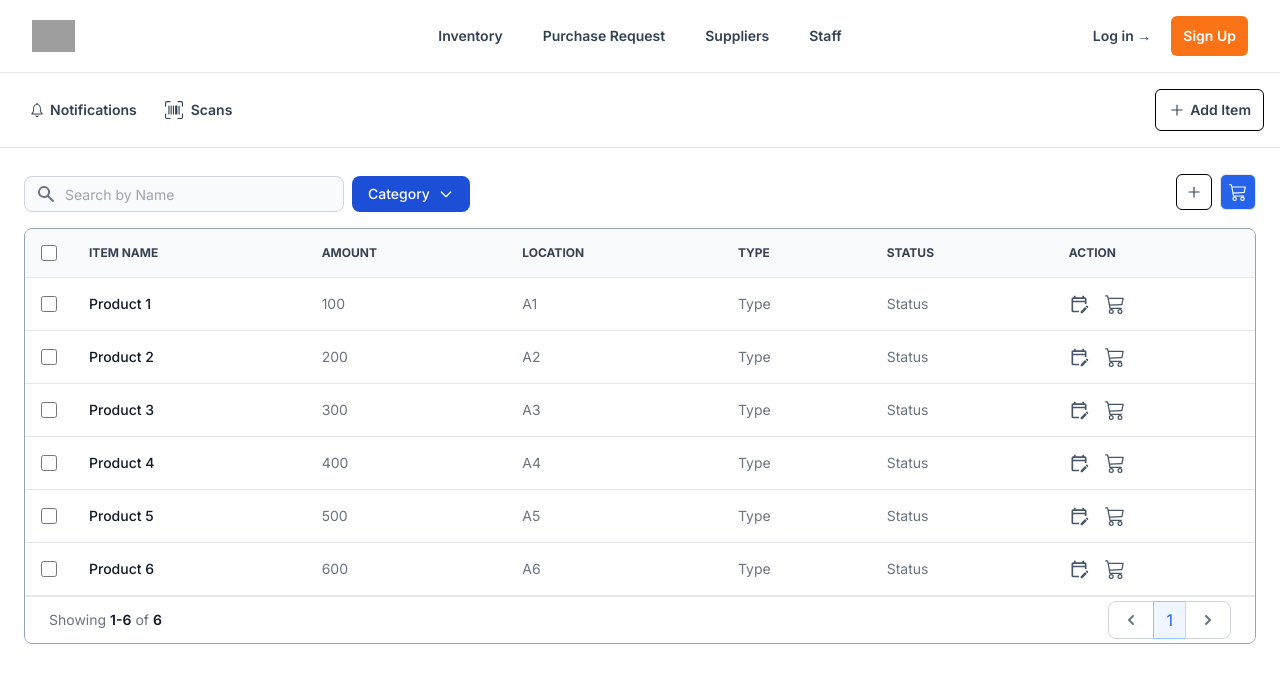
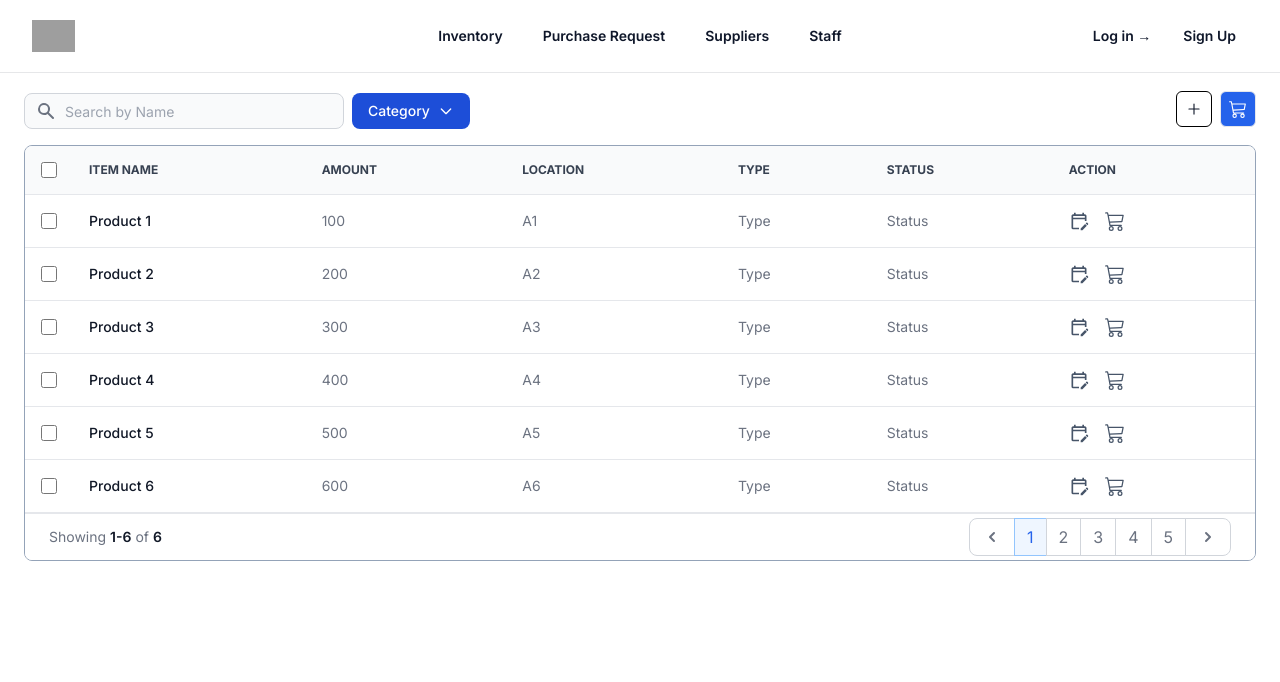
Before and after one commit to Team-Ventare/shim, a Next.js app: page /inventory in a window 1280 px wide. Shown: the top 682 px of the page. Built offline with nearby package versions, Linux system fonts and the light colour scheme; grey boxes are pictures that could not be loaded.

Commit message:
overhaul

```diff
--- a/app/inventory/page.tsx
+++ b/app/inventory/page.tsx
@@ -10,6 +10,7 @@ import { Menu, Transition } from "@headlessui/react";
 import { Fragment, useState } from "react";
 import { RxCross2 } from "react-icons/rx";
 import React from "react";
+import { useTheme } from "next-themes";
 
 const categoryPills = [
   "Name",
@@ -43,14 +44,15 @@ const tableHeaders = [
   "Action",
 ];
 
-export default function Example() {
+export default function Inventory() {
+  const { theme, setTheme } = useTheme();
   const [cartAddNotification, setCartAddNotification] = useState(false);
   const [showItemSavedModal, setShowItemSavedModal] = useState(false);
   const [categoryPill, setCategoryPill] = useState(categoryPills[0]);
   const [cartQuantity, setCartQuantity] = useState(0);
   const [currentPage, setCurrentPage] = useState(1);
   const itemsPerPage = 10;
-  const totalItems = products.length;
+  const totalItems = 50;
   const totalPages = Math.ceil(totalItems / itemsPerPage);
 
   const handlePageChange = (pageNumber: React.SetStateAction<number>) => {
@@ -69,41 +71,25 @@ export default function Example() {
   };
 
   return (
-    <div className="bg-white min-h-screen min-w-screen max-w-screen">
+    <div className={theme == "dark" ? "dark" : undefined}>
+      <div className="min-h-screen min-w-screen max-w-screen bg-white dark:bg-slate-900">
         <Nav />
 
-      <div className="flex justify-between items-center p-4 border-b">
-        <div className="flex">
-          <button className="text-sm font-semibold leading-6 text-slate-700 hover:bg-slate-100 px-3 py-2 rounded-md flex items-center">
-            <IoIosNotificationsOutline className="text-lg mr-1" />
-            <span>Notifications</span>
-          </button>
-          <button className="text-sm font-semibold leading-6 text-slate-700 hover:bg-slate-100 px-3 py-2 rounded-md flex items-center ml-1">
-            <BsUpcScan className="text-lg mr-2" />
-            <span>Scans</span>
-          </button>
-        </div>
-
-        <div className="flex items-center space-x-2">
-          <button className="text-sm font-semibold leading-6 text-slate-700 hover:bg-slate-100 px-3 py-2 rounded-md flex items-center border-black border">
-            <IoAdd className="text-lg mr-1" />
-            <span>Add Item</span>
-          </button>
-        </div>
-      </div>
-
+        <div className="mx-auto min-w-screen px-6 py-4">
+          {/* Start - Notification Stack */}
+          <div>
             {
               /* Item Saved Alert */
               !showItemSavedModal ? undefined : (
-          <div className="bg-orange-50 border-y border-orange-400 p-4">
+                <div className="bg-orange-50 dark:bg-gray-800 border border-orange-400 p-4 rounded-lg mb-2">
                   <div className="flex justify-between">
-              <p className="text-sm text-orange-700">
+                    <p className="text-orange-800 dark:text-orange-400 text-md">
                       Item saved and inventory updated!
                     </p>
                     <div className="flex-shrink-0">
                       <RxCross2
                         onClick={() => setShowItemSavedModal(false)}
-                  className="text-lg text-orange-700 cursor-pointer"
+                        className="text-lg bg-orange-50 dark:bg-gray-800 text-orange-800 dark:text-orange-400 cursor-pointer"
                       />
                     </div>
                   </div>
@@ -114,22 +100,24 @@ export default function Example() {
             {
               /* Cart Alert */
               !cartAddNotification ? undefined : (
-          <div className="bg-blue-50 border-y border-blue-400 p-4">
+                <div className="bg-blue-50 dark:bg-gray-800 border border-blue-400 p-4 rounded-lg mb-2">
                   <div className="flex justify-between">
-              <p className="text-sm text-blue-700">{`Item added to cart. Cart total ${cartQuantity}`}</p>
+                    <p className="text-blue-800 dark:text-blue-400 text-md">{`Item added to cart. Cart total ${cartQuantity}`}</p>
                     <div className="flex-shrink-0">
                       <RxCross2
                         onClick={() => setCartAddNotification(false)}
-                  className="text-lg text-blue-700 cursor-pointer"
+                        className="text-lg bg-blue-50 dark:bg-gray-800 text-blue-800 dark:text-blue-400 cursor-pointer"
                       />
                     </div>
                   </div>
                 </div>
               )
             }
+          </div>
+          {/* End - Notification Stack */}
 
-      <div className="mx-auto min-w-screen px-6 pt-6">
-        <div className="pb-4 bg-white dark:bg-gray-900">
+          <div className="pb-4">
+            {/* Start - Top Bar */}
             <div className="flex justify-between items-center">
               <div className="flex">
                 {/* Search Bar */}
@@ -217,7 +205,7 @@ export default function Example() {
 
               {/* Start - Right Side */}
               <div className="flex items-center space-x-2">
-              <button className="text-sm font-semibold leading-6 text-slate-700 hover:bg-slate-100 p-2 rounded-md flex items-center border-black border h-9">
+                <button className="text-sm font-semibold leading-6 text-slate-900 dark:text-white hover:bg-slate-100 dark:hover:bg-slate-800 p-2 rounded-md flex items-center border-black dark:border-slate-400 border h-9">
                   <IoAdd className="text-lg" />
                 </button>
                 <button className="text-sm font-semibold leading-6 text-white bg-blue-600 hover:bg-blue-700 p-2 rounded-md flex items-center border h-9">
@@ -225,12 +213,13 @@ export default function Example() {
                 </button>
               </div>
             </div>
+            {/* END - Top Bar */}
           </div>
 
           {/* Table */}
           <div className="relative overflow-x-auto border border-slate-400 sm:rounded-lg">
             <table className="w-full text-sm text-left text-gray-500 dark:text-gray-400 table-auto sm:rounded-lg">
-            <thead className="text-xs text-gray-700 uppercase bg-gray-50 dark:bg-gray-700 dark:text-gray-400 border-b border-gray-200">
+              <thead className="text-xs text-gray-700 uppercase bg-gray-50 dark:bg-gray-700 dark:text-gray-400 border-b border-gray-200 dark:border-gray-700">
                 <tr>
                   <th scope="col" className="p-4">
                     <div className="flex items-center">
@@ -292,7 +281,7 @@ export default function Example() {
                         >
                           <MdOutlineEditCalendar
                             onClick={() => setShowItemSavedModal(true)}
-                          className="text-xl cursor-pointer rounded-sm text-slate-600 hover:text-slate-900"
+                            className="text-xl cursor-pointer rounded-sm text-slate-600 dark:text-white hover:text-slate-900"
                           />
                         </motion.button>
                         <motion.button
@@ -306,7 +295,7 @@ export default function Example() {
                               setCartAddNotification(true);
                               setCartQuantity(cartQuantity + 1);
                             }}
-                          className="text-xl cursor-pointer rounded-sm text-slate-600 hover:text-slate-900"
+                            className="text-xl cursor-pointer rounded-sm text-slate-600 dark:text-white hover:text-slate-900"
                           />
                         </motion.button>
                       </div>
@@ -402,5 +391,6 @@ export default function Example() {
           </div>
         </div>
       </div>
+    </div>
   );
 }
--- a/app/layout.tsx
+++ b/app/layout.tsx
@@ -1,21 +1,24 @@
-import './globals.css'
-import { Inter } from 'next/font/google'
+import "./globals.css";
+import { Inter } from "next/font/google";
+import { Providers } from "./providers";
 
-const inter = Inter({ subsets: ['latin'] })
+const inter = Inter({ subsets: ["latin"] });
 
 export const metadata = {
-  title: 'Create Next App',
-  description: 'Generated by create next app',
-}
+  title: "Create Next App",
+  description: "Generated by create next app",
+};
 
 export default function RootLayout({
   children,
 }: {
-  children: React.ReactNode
+  children: React.ReactNode;
 }) {
   return (
     <html lang="en">
-      <body className={inter.className}>{children}</body>
+      <body className={inter.className}>
+        <Providers>{children}</Providers>
+      </body>
     </html>
-  )
+  );
 }
--- a/app/nav/navbar.tsx
+++ b/app/nav/navbar.tsx
@@ -2,8 +2,9 @@
 
 import { Bars3Icon, XMarkIcon } from "@heroicons/react/24/outline";
 import { Dialog } from "@headlessui/react";
-import { useState } from "react";
+import { useEffect, useState } from "react";
 import Link from "next/link";
+import { useTheme } from "next-themes";
 
 const navigation = [
   { name: "Inventory", href: "/inventory" },
@@ -14,9 +15,15 @@ const navigation = [
 
 const Nav = () => {
   const [mobileMenuOpen, setMobileMenuOpen] = useState(false);
+  const { theme, setTheme } = useTheme();
+
+  useEffect(() => {
+    console.log(theme);
+  }, [theme]);
 
   return (
-    <div className="top-0 z-50 mx-auto border-b border-slate-900/10 backdrop-blur sticky">
+    <div className={theme == "dark" ? "dark" : undefined}>
+      <div className="top-0 z-50 mx-auto border-b border-slate-900/10 dark:border-slate-50/[0.06] dark:bg-transparent sticky">
         <nav
           className="flex items-center justify-between px-6 py-4 lg:px-8"
           aria-label="Global"
@@ -46,7 +53,7 @@ const Nav = () => {
               <Link
                 key={item.name}
                 href={item.href}
-              className="text-sm font-semibold leading-6 text-slate-700 hover:bg-slate-100 px-3 py-2 rounded-md"
+                className="text-sm font-semibold leading-6 text-slate-900 dark:text-white hover:bg-slate-100 dark:hover:bg-slate-800 px-3 py-2 rounded-md"
               >
                 {item.name}
               </Link>
@@ -54,14 +61,15 @@ const Nav = () => {
           </div>
           <div className="hidden lg:flex lg:flex-1 lg:justify-end space-x-2">
             <Link
+              onClick={() => setTheme(theme == "dark" ? "light" : "dark")}
               href="#"
-            className="text-sm font-semibold leading-6 text-slate-700 hover:bg-slate-100 px-3 py-2 rounded-md"
+              className="text-sm font-semibold leading-6 text-slate-900 dark:text-white hover:bg-slate-100 dark:hover:bg-slate-800 px-3 py-2 rounded-md"
             >
               Log in <span aria-hidden="true">&rarr;</span>
             </Link>
             <Link
-            href="#"
-            className="text-sm font-semibold leading-6 text-white bg-orange-500 px-3 py-2 rounded-md"
+              href="/signup"
+              className="text-sm font-semibold leading-6 text-slate-900 dark:text-white hover:bg-slate-100 dark:hover:bg-slate-800 px-3 py-2 rounded-md"
             >
               Sign Up
             </Link>
@@ -114,7 +122,7 @@ const Nav = () => {
                     Log In
                   </Link>
                   <Link
-                  href="#"
+                    href="/signup"
                     className="-mx-3 block rounded-lg px-3 py-2.5 text-base font-semibold leading-7 text-slate-700 hover:bg-gray-50"
                   >
                     Sign Up
@@ -125,6 +133,7 @@ const Nav = () => {
           </Dialog.Panel>
         </Dialog>
       </div>
+    </div>
   );
 };
 
--- a/app/page.tsx
+++ b/app/page.tsx
@@ -9,10 +9,6 @@ import { useEffect, useState } from "react";
 export default function Home() {
   const [showWarningModal, setShowWarningModal] = useState(true);
   const [user] = useAuthState(auth);
-
-  useEffect(() => {
-    console.log("showWarningModal", showWarningModal);
-  }, [user, showWarningModal]);
 
   return (
     <div className="bg-white min-h-screen min-w-screen max-w-screen">
--- /dev/null
+++ b/app/providers.tsx
@@ -0,0 +1,7 @@
+"use client";
+
+import { ThemeProvider } from "next-themes";
+
+export function Providers({ children }: { children: React.ReactNode }) {
+  return <ThemeProvider>{children}</ThemeProvider>;
+}
--- /dev/null
+++ b/app/signup/page.tsx
@@ -0,0 +1,131 @@
+"use client";
+
+import { useAuthState } from "react-firebase-hooks/auth";
+import { auth } from "../lib/firebase";
+import { Nav } from "../nav/navbar";
+import React from "react";
+import { useTheme } from "next-themes";
+
+export default function SignUp() {
+  const { theme, setTheme } = useTheme();
+  const [user] = useAuthState(auth);
+
+  return (
+    <div className={theme == "dark" ? "dark" : undefined}>
+      <div className="min-h-screen min-w-screen max-w-screen bg-white dark:bg-slate-900">
+        <Nav />
+
+        <div className="px-4 py-6 md:px-8 md:py-12 lg:px-16 xl:px-32">
+          <form>
+            <div className="grid gap-6 mb-6 md:grid-cols-2">
+              <div>
+                <label className="block mb-2 text-sm font-medium text-gray-900 dark:text-white">
+                  First name
+                </label>
+                <input
+                  type="text"
+                  className="bg-gray-50 border border-gray-300 text-gray-900 text-sm rounded-lg focus:ring-blue-500 focus:border-blue-500 block w-full p-2.5 dark:bg-gray-700 dark:border-gray-600 dark:placeholder-gray-400 dark:text-white dark:focus:ring-blue-500 dark:focus:border-blue-500"
+                  placeholder="John"
+                  required
+                />
+              </div>
+              <div>
+                <label className="block mb-2 text-sm font-medium text-gray-900 dark:text-white">
+                  Last name
+                </label>
+                <input
+                  type="text"
+                  className="bg-gray-50 border border-gray-300 text-gray-900 text-sm rounded-lg focus:ring-blue-500 focus:border-blue-500 block w-full p-2.5 dark:bg-gray-700 dark:border-gray-600 dark:placeholder-gray-400 dark:text-white dark:focus:ring-blue-500 dark:focus:border-blue-500"
+                  placeholder="Doe"
+                  required
+                />
+              </div>
+              <div>
+                <label className="block mb-2 text-sm font-medium text-gray-900 dark:text-white">
+                  Company
+                </label>
+                <input
+                  type="text"
+                  className="bg-gray-50 border border-gray-300 text-gray-900 text-sm rounded-lg focus:ring-blue-500 focus:border-blue-500 block w-full p-2.5 dark:bg-gray-700 dark:border-gray-600 dark:placeholder-gray-400 dark:text-white dark:focus:ring-blue-500 dark:focus:border-blue-500"
+                  placeholder="Flowbite"
+                  required
+                />
+              </div>
+              <div>
+                <label className="block mb-2 text-sm font-medium text-gray-900 dark:text-white">
+                  Phone number
+                </label>
+                <input
+                  type="tel"
+                  className="bg-gray-50 border border-gray-300 text-gray-900 text-sm rounded-lg focus:ring-blue-500 focus:border-blue-500 block w-full p-2.5 dark:bg-gray-700 dark:border-gray-600 dark:placeholder-gray-400 dark:text-white dark:focus:ring-blue-500 dark:focus:border-blue-500"
+                  placeholder="123-45-678"
+                  pattern="[0-9]{3}-[0-9]{2}-[0-9]{3}"
+                  required
+                />
+              </div>
+            </div>
+            <div className="mb-6">
+              <label className="block mb-2 text-sm font-medium text-gray-900 dark:text-white">
+                Email address
+              </label>
+              <input
+                type="email"
+                className="bg-gray-50 border border-gray-300 text-gray-900 text-sm rounded-lg focus:ring-blue-500 focus:border-blue-500 block w-full p-2.5 dark:bg-gray-700 dark:border-gray-600 dark:placeholder-gray-400 dark:text-white dark:focus:ring-blue-500 dark:focus:border-blue-500"
+                placeholder="john.doe@company.com"
+                required
+              />
+            </div>
+            <div className="mb-6">
+              <label className="block mb-2 text-sm font-medium text-gray-900 dark:text-white">
+                Password
+              </label>
+              <input
+                type="password"
+                className="bg-gray-50 border border-gray-300 text-gray-900 text-sm rounded-lg focus:ring-blue-500 focus:border-blue-500 block w-full p-2.5 dark:bg-gray-700 dark:border-gray-600 dark:placeholder-gray-400 dark:text-white dark:focus:ring-blue-500 dark:focus:border-blue-500"
+                placeholder="•••••••••"
+                required
+              />
+            </div>
+            <div className="mb-6">
+              <label className="block mb-2 text-sm font-medium text-gray-900 dark:text-white">
+                Confirm password
+              </label>
+              <input
+                type="password"
+                className="bg-gray-50 border border-gray-300 text-gray-900 text-sm rounded-lg focus:ring-blue-500 focus:border-blue-500 block w-full p-2.5 dark:bg-gray-700 dark:border-gray-600 dark:placeholder-gray-400 dark:text-white dark:focus:ring-blue-500 dark:focus:border-blue-500"
+                placeholder="•••••••••"
+                required
+              />
+            </div>
+            <div className="flex items-start mb-6">
+              <div className="flex items-center h-5">
+                <input
+                  type="checkbox"
+                  value=""
+                  className="w-4 h-4 border border-gray-300 rounded bg-gray-50 focus:ring-3 focus:ring-blue-300 dark:bg-gray-700 dark:border-gray-600 dark:focus:ring-blue-600 dark:ring-offset-gray-800"
+                  required
+                />
+              </div>
+              <label className="ml-2 text-sm font-medium text-gray-900 dark:text-gray-300">
+                I agree with the{" "}
+                <a
+                  href="#"
+                  className="text-blue-600 hover:underline dark:text-blue-500"
+                >
+                  terms and conditions
+                </a>
+                .
+              </label>
+            </div>
+            <button
+              type="submit"
+              className="text-white bg-blue-700 hover:bg-blue-800 focus:ring-4 focus:outline-none focus:ring-blue-300 font-medium rounded-lg text-sm w-full sm:w-auto px-5 py-2.5 text-center dark:bg-blue-600 dark:hover:bg-blue-700 dark:focus:ring-blue-800"
+            >
+              Submit
+            </button>
+          </form>
+        </div>
+      </div>
+    </div>
+  );
+}
--- a/package.json
+++ b/package.json
@@ -15,11 +15,13 @@
     "@types/react": "18.2.12",
     "@types/react-dom": "18.2.5",
     "autoprefixer": "10.4.14",
+    "encoding": "^0.1.13",
     "eslint": "8.43.0",
     "eslint-config-next": "13.4.6",
-    "firebase": "^9.22.2",
+    "firebase": "^9.23.0",
     "framer-motion": "^10.12.17",
     "next": "13.4.6",
+    "next-themes": "^0.2.1",
     "node-fetch": "^3.3.1",
     "postcss": "8.4.24",
     "react": "18.2.0",
--- a/tailwind.config.js
+++ b/tailwind.config.js
@@ -1,5 +1,6 @@
 /** @type {import('tailwindcss').Config} */
 module.exports = {
+  darkMode: 'class',
   content: [
     './pages/**/*.{js,ts,jsx,tsx,mdx}',
     './components/**/*.{js,ts,jsx,tsx,mdx}',
```
Also changed, not shown: 1 other file (tests, documents, lock files or other folders). Lines whose indentation alone changed are shown as unchanged.
